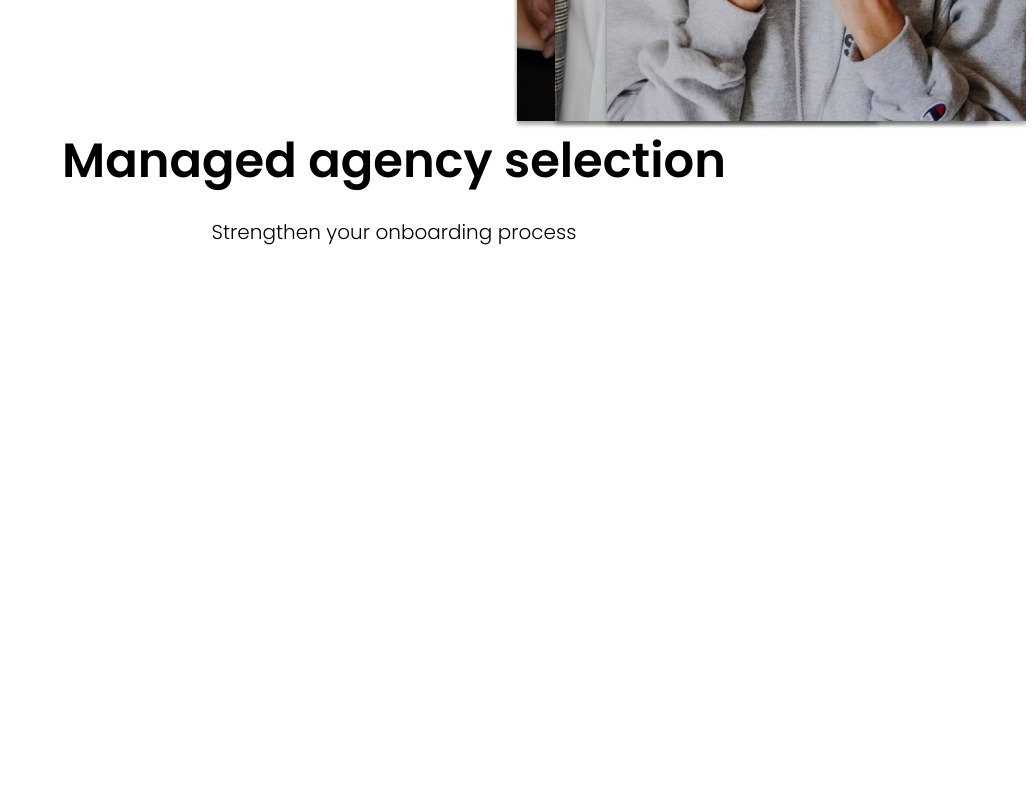
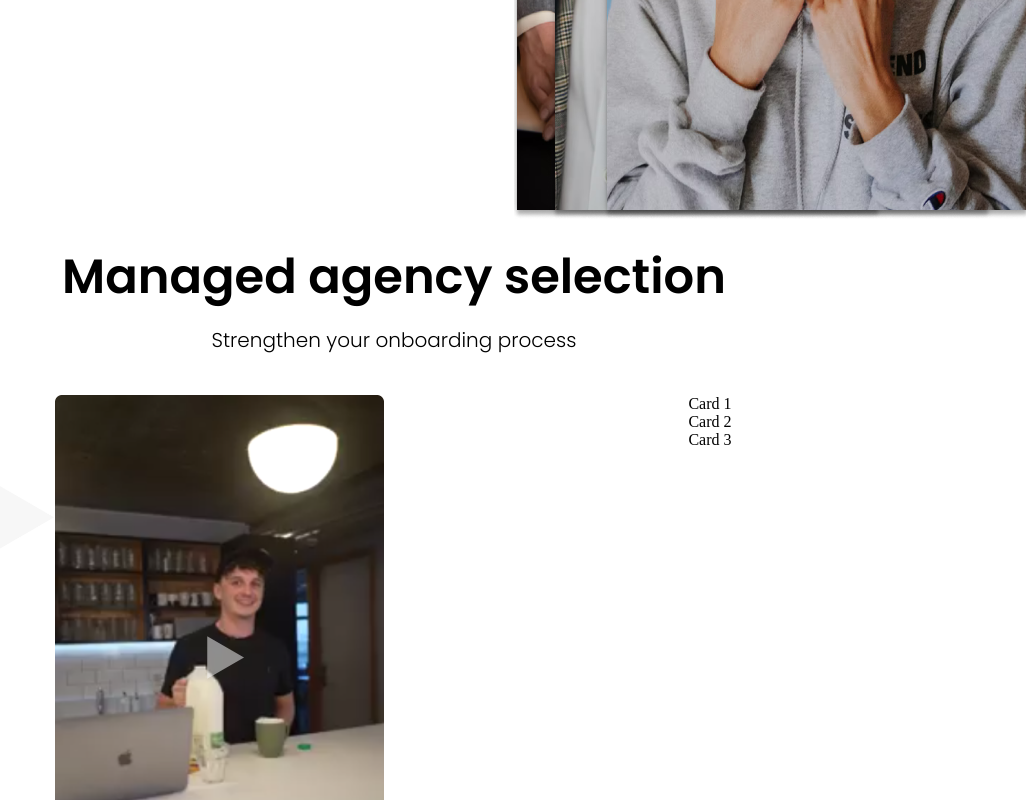
Before and after one commit to mad-of-gravity/NextjsTest, a Next.js app: page / in a window 1280 px wide. Shown: the part 740-1540 px from the top of the page, without its empty margins (246-1280 px from the left). Before the commit the page ends 995 px from the top, so only its background shows below. Built offline with nearby package versions, Linux system fonts and the light colour scheme.

Commit message:
Added new changes to new-section-content branch

```diff
--- /dev/null
+++ b/components/Containers/SectionLayoutContainer/SectionLayoutContainer.jsx
@@ -0,0 +1,5 @@
+import { StyledLayoutContainer } from "./elements";
+
+export const SectionLayoutContainer = ({ ...props }) => {
+  return <StyledLayoutContainer {...props} />;
+};
--- /dev/null
+++ b/components/Containers/SectionLayoutContainer/index.js
@@ -0,0 +1 @@
+export * from "./SectionLayoutContainer"
--- a/pages/index.js
+++ b/pages/index.js
@@ -1,16 +1,17 @@
 import { Hero, Agency } from "../sections";
 
 const heroProps = {
-  image: { src: "/img/heroimg.png", alt: "", width: 1000, height: 1680 },
+  image: { src: "/img/heroimg.png", alt: "", width: 458, height: 850 },
   title: "Agency procurement, outsourced.",
   description: "Start the process here",
   ctaText: "Start",
 };
 
 const agencyProps = {
-  image: { src: "/img/heroimg.png", alt: "", width: 1000, height: 1680 },
+  image: { src: "/img/video.png", alt: "video", width: 329, height: 525 },
   title: "Managed agency selection",
   description: "Strengthen your onboarding process",
+  layoutContent: "Layout container",
 }
 
 export default function Home() {
--- a/sections/Agency/Agency.jsx
+++ b/sections/Agency/Agency.jsx
@@ -3,17 +3,30 @@ import {
     StyledContainer,
     StyledTextContainer,
     StyledTitle,
-    StyledDescription
+    StyledDescription,
+    StyledLayoutContainer,
+    StyledImageContainer,
+    StyledCardContainer,
 } from "./elements";
 
 
-export const Agency = ({ image, title, description, ctaText, ...props }) => {
+export const Agency = ({ image, title, description, layoutContent, ctaText, ...props }) => {
     return (
         <StyledContainer {...props}>
             <StyledTextContainer>
                 <StyledTitle>{title}</StyledTitle>
                 <StyledDescription>{description}</StyledDescription>
             </StyledTextContainer>
+            <StyledLayoutContainer>
+                <StyledImageContainer>
+                    <img style={{float: "right"}} src={image.src} alt={image.alt} width={image.width} height={image.height} />
+                </StyledImageContainer>
+                <StyledCardContainer>
+                    <span>Card 1</span>
+                    <span>Card 2</span>
+                    <span>Card 3</span>
+                </StyledCardContainer>
+            </StyledLayoutContainer>
         </StyledContainer>
     );
 }
--- a/sections/Agency/elements.jsx
+++ b/sections/Agency/elements.jsx
@@ -1,8 +1,35 @@
 import styled from "styled-components";
-import { SectionContainer, SectionBigHeading, SectionSubheading } from "~/components";
+import { SectionContainer, SectionBigHeading, SectionSubheading, SectionLayoutContainer } from "~/components";
 
 export const StyledContainer = styled(({ height, ...props }) => <SectionContainer {...props} />)`
+  display: flex;
+  flex-direction: column;
   align-items: center;
+`;
+
+/** Here will be placed the section content like: image and card containers */
+export const StyledLayoutContainer = styled(({...props}) => <div {...props} />)`
+  display: flex;
+  margin: 30px;
+  width: 100%;
+`;
+
+export const StyledImageContainer = styled(({ ...props }) => <div {...props} />)`
+  padding: 10px;
+  width: 100%;
+  height: 100%;
+  background-image: url("/img/background.png");
+  background-repeat: no-repeat;
+  background-size: cover;
+  margin-left: auto;
+`;
+
+export const StyledCardContainer = styled(({ ...props}) => <div {...props} />)`
+  display: flex;
+  padding: 10px;
+  flex-direction: column;
+  align-items: center;
+  width: 100%;
 `;
 
 export const StyledTitle = styled((props) => <SectionBigHeading {...props} />)`
@@ -11,14 +38,14 @@ export const StyledTitle = styled((props) => <SectionBigHeading {...props} />)`
 `;
 
 export const StyledDescription = styled((props) => <SectionSubheading {...props} />)`
-  margin: 1.563rem 0 0;
+  margin: 1.0rem 0 0;
+  padding: 0px;
 `;
 
 export const StyledTextContainer = styled(({ ...props }) => <div {...props} />)`
   color: black;
   width: 100%;
-  margin-left: auto;
-  margin-right: auto;
+  margin-top: 1.65rem;
   font-family: sans-serif;
   text-align: center;
 `;
```
Also changed, not shown: components/Containers/SectionLayoutContainer/elements.jsx (added, +8 -0 lines), components/Containers/index.js (line endings or trailing spaces), public/img/background.png (added), public/img/video.png (added).
